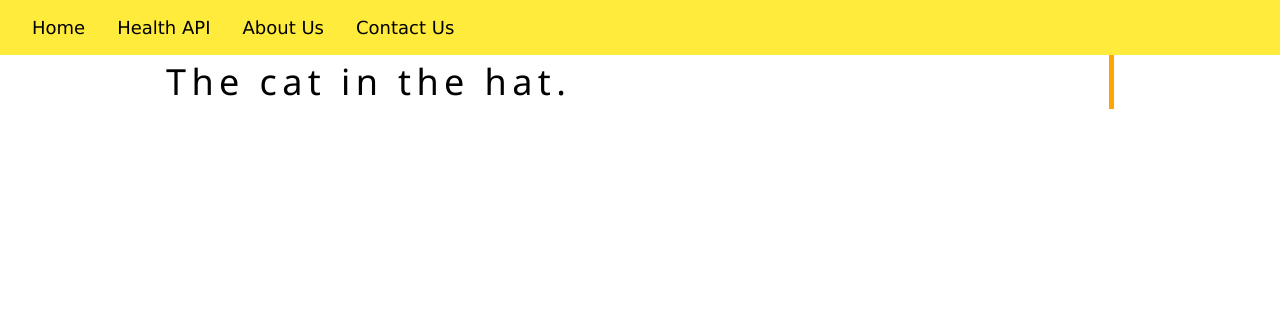
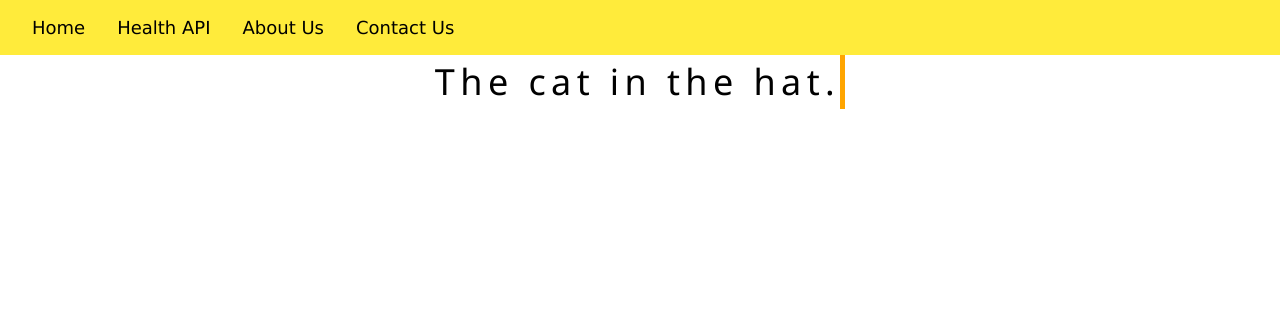
Before and after one commit to mordy-python/apiviz, a Flask app: page / in a window 1280 px wide. Shown: the top 315 px of the page. Run offline with Flask 2, Linux system fonts and the light colour scheme.

Commit message:
Made the animation fir the container

```diff
--- a/static/index.css
+++ b/static/index.css
@@ -1,3 +1,7 @@
+.typewriter{
+  width: max-content;
+  margin: auto;
+}
 .typewriter h1 {
     overflow: hidden; /* Ensures the content is not revealed until the animation */
     border-right: .15em solid orange; /* The typwriter cursor */
```
